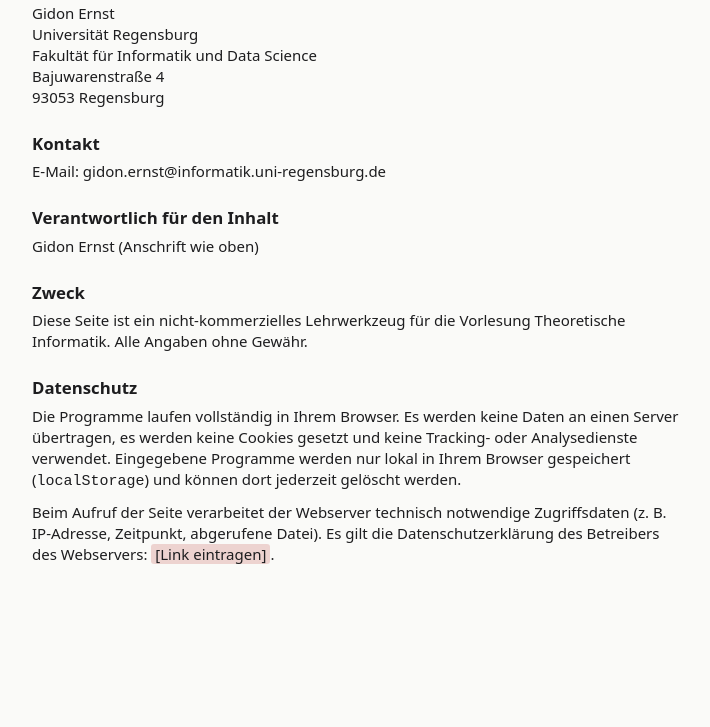
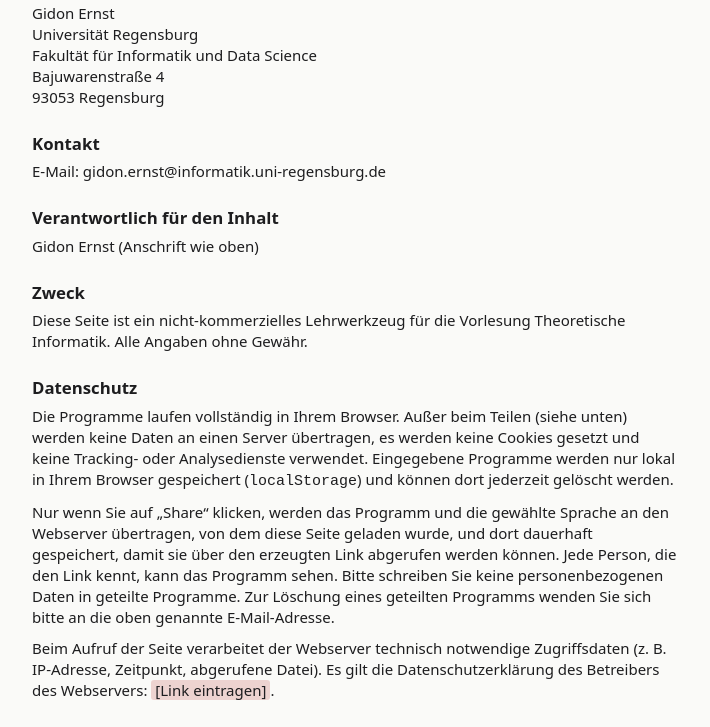
Before and after one commit to gernst/models-of-computation, a plain HTML site: page impressum.html in a window 1280 px wide. Shown: the part 135-862 px from the top of the page, without its empty margins (284-994 px from the left). Before the commit the page ends 800 px from the top, so only its background shows below. Drawn offline with Linux system fonts and the light colour scheme.

Commit message:
Permalinks via save-perma.php next to the page
PERMALINK_SERVER = "./": the page uses the permalink service in its own
directory on the same web server, so no CORS is needed. Share and Copy
Permalink are hidden when the page is opened as a file (e.g. the bundle).
Datenschutz and intro text describe the sharing.

Co-Authored-By: Claude Opus 5.5 <noreply@anthropic.com>

```diff
--- a/impressum.html
+++ b/impressum.html
@@ -35,10 +35,18 @@
 
   <h2>Datenschutz</h2>
   <p>
-    Die Programme laufen vollständig in Ihrem Browser. Es werden keine Daten an einen
-    Server übertragen, es werden keine Cookies gesetzt und keine Tracking- oder Analysedienste verwendet.
+    Die Programme laufen vollständig in Ihrem Browser. Außer beim Teilen (siehe unten) werden
+    keine Daten an einen Server übertragen, es werden keine Cookies gesetzt und keine Tracking- oder Analysedienste verwendet.
     Eingegebene Programme werden nur lokal in Ihrem Browser gespeichert (<code>localStorage</code>)
     und können dort jederzeit gelöscht werden.
+  </p>
+  <p>
+    Nur wenn Sie auf „Share“ klicken, werden das Programm und die gewählte Sprache an den
+    Webserver übertragen, von dem diese Seite geladen wurde, und dort dauerhaft gespeichert,
+    damit sie über den erzeugten Link abgerufen werden können. Jede Person, die den Link kennt,
+    kann das Programm sehen. Bitte schreiben Sie keine personenbezogenen Daten in geteilte
+    Programme. Zur Löschung eines geteilten Programms wenden Sie sich bitte an die oben genannte
+    E-Mail-Adresse.
   </p>
   <p>
     Beim Aufruf der Seite verarbeitet der Webserver technisch notwendige Zugriffsdaten
```
Also changed, not shown: app.js (+4 -3 lines), index.html (+1 -0 lines), permalink.js (+16 -5 lines), 1 other file.
